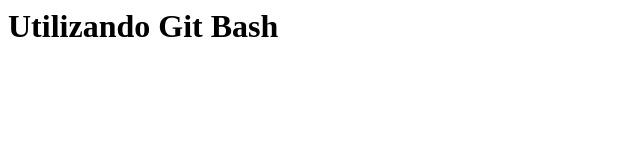
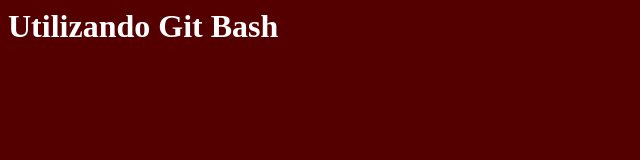
Before and after one commit to danielCavalcanti553/aula-git, a plain HTML site: page index.html in a window 1280 px wide. Shown: the whole page, without its empty margins (0-640 px from the left). Drawn offline with Linux system fonts and the light colour scheme.

Commit message:
Inserindo CSS

```diff
--- /dev/null
+++ b/css/estilo.css
@@ -0,0 +1,4 @@
+body{
+	background-color: #550000;
+	color: #fff;
+}
--- a/index.html
+++ b/index.html
@@ -1,6 +1,7 @@
 <html>
 <head>
 	<title>GIT</title>
+	<link rel="stylesheet" href="css/estilo.css">
 </head>
 <body>
 	<h1>Utilizando Git Bash</h1>
```
